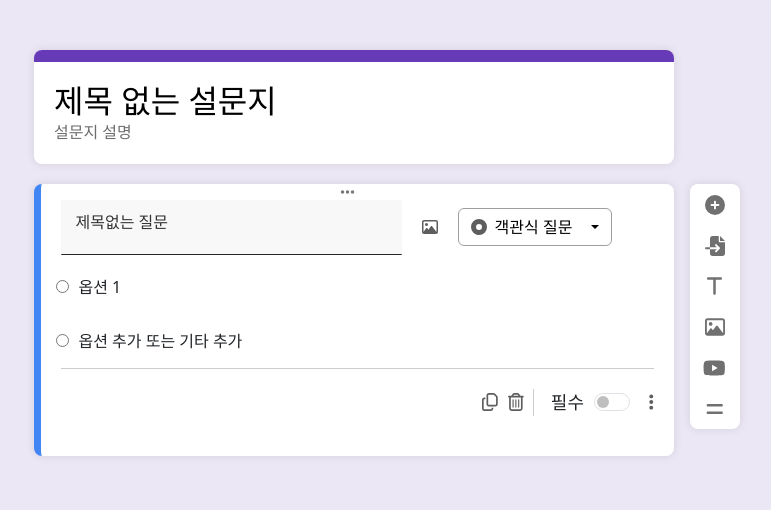
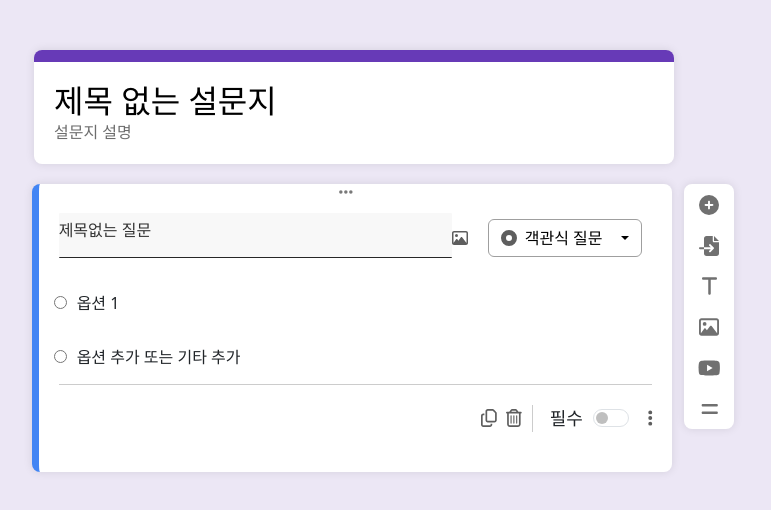
Before and after one commit to yunyoung0531/survey, a React (Create React App) app in the folder survey/: page / in a window 1280 px wide. Shown: the top 510 px of the page, without its empty margins (286-1057 px from the left). Built offline with nearby package versions, Linux system fonts and the light colour scheme.

Commit message:
질문지 겹침 문제 해결

```diff
--- a/survey/public/index.html
+++ b/survey/public/index.html
@@ -2,14 +2,14 @@
 <html lang="en">
   <head>
     <meta charset="utf-8" />
-    <link rel="icon" href="%PUBLIC_URL%/favicon.ico" />
+    <link rel="icon" href="%PUBLIC_URL%/googleformicon.png" />
     <meta name="viewport" content="width=device-width, initial-scale=1" />
     <meta name="theme-color" content="#000000" />
     <meta
       name="description"
       content="Web site created using create-react-app"
     />
-    <link rel="apple-touch-icon" href="%PUBLIC_URL%/logo192.png" />
+    <link rel="apple-touch-icon" href="%PUBLIC_URL%/googleformicon.png" />
     <!--
       manifest.json provides metadata used when your web app is installed on a
       user's mobile device or desktop. See https://developers.google.com/web/fundamentals/web-app-manifest/
--- a/survey/src/App.css
+++ b/survey/src/App.css
@@ -15,10 +15,18 @@
   background-color: white;
   padding-bottom: 20px;
   box-shadow: 0 0 10px rgba(0, 0, 0, 0.1);
-  border-radius: 8px; /* 아래쪽 모서리만 둥글게 */
-  overflow: hidden;
+  border-radius: 8px;
+  /* overflow: hidden; */
   margin-bottom: 20px;
+  /* display: flex; */
+  /* flex-direction: column; */
 }
+
+.survey-container > :first-child {
+  border-top-left-radius: 8px;
+  border-top-right-radius: 8px;
+}
+
 
 .survey-header {
   width: 100%;
@@ -42,7 +50,7 @@
 }
 
 .survey-container-detail {
-  width: 50%;
+  width: 100%;
   background-color: white;
   padding-bottom: 20px;
   box-shadow: 0 0 10px rgba(0, 0, 0, 0.1);
@@ -52,8 +60,8 @@
   border-left: 7px solid #4285F4;
   display: flex;
   flex-direction: column;
-  margin-right: 16px;
-  margin-left: 65px;
+  /* margin-right: 16px;
+  margin-left: 65px; */
 }
 
 .survey-question {
@@ -65,6 +73,29 @@
 .question-options{
   display: flex;
   flex-direction: column;
+}
+
+
+
+.question-text{
+  background-color: #f8f8f8;
+  padding: 13px 10px;
+  font-size: 13px;
+  color: #333;
+  /* margin: 0;  */
+  border-radius: 1px;
+  flex-grow: 1;
+}
+
+.question-text h4 {
+  font-size: 16px;
+}
+.icon-outside {
+  display: flex;
+  /* position:fixed; */
+  /* margin-left: auto; */
+  justify-content: center;
+  align-items: center;
 }
 
 .icon-dropdown-container {
@@ -80,12 +111,29 @@
   background-color: rgb(255, 255, 255) !important;
 }
 
-.question-title h4 {
+/* .question-text h4 {
+  background-color: #f8f8f8;
+  padding: 13px 10px;
+  font-size: 18px;
+  color: #333;
+  margin: 0;
+  border-radius: 1px;
+} */
+
+.question-text{
+  background-color: #f8f8f8; /* 회색 배경 설정 */
+  margin-left: 10px;
+  padding: 8px 0px;
   font-size: 16px;
-  font-weight: 100;
-  margin-right: 10px;
-  /* margin: 0;  */
-  flex-grow: 1;
+  color: #333;
+  margin-bottom: 5px;
+  border-radius: 1px;
+  display: flex;
+  /* height: 100%; */
+  align-items: center;
+  justify-content: space-between;
+  width: 100%;
+  border-bottom: 0.1px solid #272727;
 }
 
 .option {
@@ -125,7 +173,7 @@
 
 .new-container {
   /* margin-top: -20px; */
-  width: 50px; /* 너비 설정 */
+  width: 50px;
   height: 245px;
   background-color: #ffffff;
   display: flex;
@@ -134,12 +182,19 @@
   box-shadow: 0 0 10px rgba(0, 0, 0, 0.1);
   border-radius: 8px;
   justify-content: space-around;
+  margin-left: 12px;
 }
 
 .content-container {
-  display: flex; /* Flex 컨테이너 활성화 */
-  width: 100%;
+  display: flex;
+  width: 70.5%;
   justify-content: center;
+  margin-left: 58px;
+  overflow-anchor: none;
+}
+
+.sur-test {
+  width: 71%;
 }
 
 .new-container-icon {
@@ -185,41 +240,14 @@
   display: none;
 }
 
-.question-title {
-  /* background-color: #f8f8f8;
-  margin-left: 10px;
-  padding: 13px 10px;
-  font-size: 18px;
-  color: #333;
-  margin-bottom: 5px;
-  border-radius: 1px;
+.question-title-container .question-title {
   display: flex;
-  align-items: center;
-  justify-content: space-between;
-  width: 57%; */
-  width: 90%;
-  /* width: 100%; */
-  display: flex;
-  align-items: center;
-  margin-left: 20px;
-  margin-bottom: 5px;
-}
-
-.icon-outside {
-  margin-left: 20px;
-  display: flex;
-  /* position:fixed; */
-  /* margin-left: auto; */
-  /* justify-content: center; */
+  /* justify-content: space-between; */
   align-items: center;
 }
-
-.question-text {
-  background-color: #f8f8f8; /* 회색 배경 설정 */
-  padding: 13px 15px; /* 패딩 설정 */
-  font-size: 17px;
-  color: #333;
-  border-radius: 1px;
-  border-bottom: 0.1px solid #272727;
-  flex-grow: 1;
+.question-title-container {
+  display: flex;
+  justify-content: space-between;
+  align-items: center;
+  padding: 13px 10px;
 }
--- a/survey/src/App.tsx
+++ b/survey/src/App.tsx
@@ -50,6 +50,14 @@ const App: React.FC = () => {
       setQuestionType(type);
     };
 
+    const [questions, setQuestions] = useState<string[]>(['제목없는 질문']);
+
+    // 새 질문을 추가하는 함수
+    const addNewQuestion = () => {
+      setQuestions(questions.concat(`새로운 질문 ${questions.length + 1}`));
+    };
+
+
     return (
       <div className="app-container">
         <div className="survey-container">
@@ -75,19 +83,35 @@ const App: React.FC = () => {
           </div>
         </div>
 
-      <div className='content-container'>
-        <div className='survey-container-detail'>
-          <Question questionTitle="제목없는 질문" />
+
+        <div className='content-container' >
+
+          <div className='sur-test'>
+            {questions.map((questionTitle, index) => (
+              <div className='survey-container-detail' key={index}>
+              <Question questionTitle={questionTitle}/>
               </div>
+            ))}
+          </div>
+
             <div className='new-container'>
-            <FontAwesomeIcon className='new-container-icon' icon={faCirclePlus} size="lg" />
+              <FontAwesomeIcon
+                className='new-container-icon'
+                icon={faCirclePlus}
+                size="lg"
+                onClick={addNewQuestion} // 버튼 클릭 시 addNewQuestion 함수 호출
+              />
               <FontAwesomeIcon className='new-container-icon' icon={faFileImport} size="lg" />
               <FontAwesomeIcon className='new-container-icon' icon={faT} size="lg" />
               <FontAwesomeIcon className='new-container-icon' icon={faImage} size="lg" />
               <FontAwesomeIcon className='new-container-icon' icon={faYoutube} size="lg" />
               <FontAwesomeIcon className='new-container-icon' icon={faEquals} size="lg" />
             </div>
+
           </div>
+
+
+
       </div>
     );
   }
--- a/survey/src/Question.tsx
+++ b/survey/src/Question.tsx
@@ -26,19 +26,20 @@ const Question: React.FC<QuestionProps> = ({ questionTitle }) => {
         <FontAwesomeIcon icon={faEllipsis}/>
         </div>
         <div className='question-title-container'>
-        <div className="question-title">
+        {/* <div className="question-title"> */}
             <div className="question-text">
-                <h4>{questionTitle}</h4>
+            <h4>{questionTitle}</h4>
             </div>
-            <div className='icon-outside'>
-                <FontAwesomeIcon style={{color: '#5e5e5e', cursor: 'pointer', }} icon={faImage} />
-                <QuestionTypeDropdown
-                    selectedType={questionType}
-                    onSelectType={handleQuestionTypeChange}
-                />
-            </div>
+            <span className='icon-outside'>
+
+            <FontAwesomeIcon style={{color: '#5e5e5e', cursor: 'pointer'}} icon={faImage} />
+            <QuestionTypeDropdown
+                selectedType={questionType}
+                onSelectType={handleQuestionTypeChange}
+            />
+            </span>
+        {/* </div> */}
         </div>
-    </div>
       {/* 다른 질문 옵션들은 여기에 추가 */}
         <div className="question-options">
                 <label className="option">
@@ -69,4 +70,4 @@ const Question: React.FC<QuestionProps> = ({ questionTitle }) => {
     );
 };
 
-export default Question;
+export default Question
```
Also changed, not shown: survey/public/googleformicon.png (added). Lines whose indentation alone changed are shown as unchanged.
